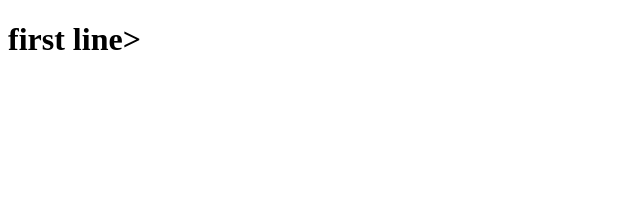
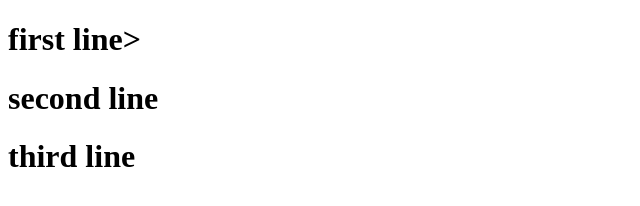
Before and after one commit to Asankamb/W3git, a plain HTML site: page index.html in a window 1280 px wide. Shown: the whole page, without its empty margins (0-640 px from the left). Drawn offline with Linux system fonts and the light colour scheme.

Commit message:
adding third line

```diff
--- a/index.html
+++ b/index.html
@@ -6,5 +6,7 @@
 <body>
 
 <h1>first line>
+<h1> second line</h1>
+<h1> third line</h>
 </body>
 </html>
```
